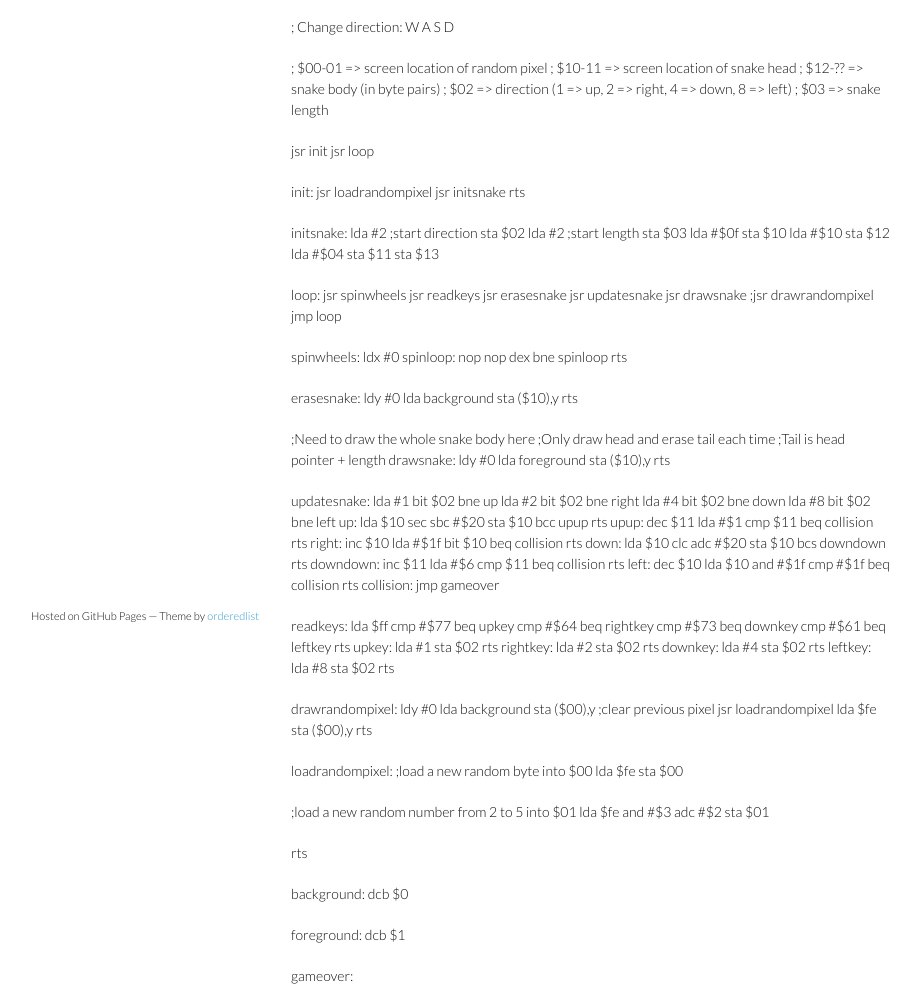
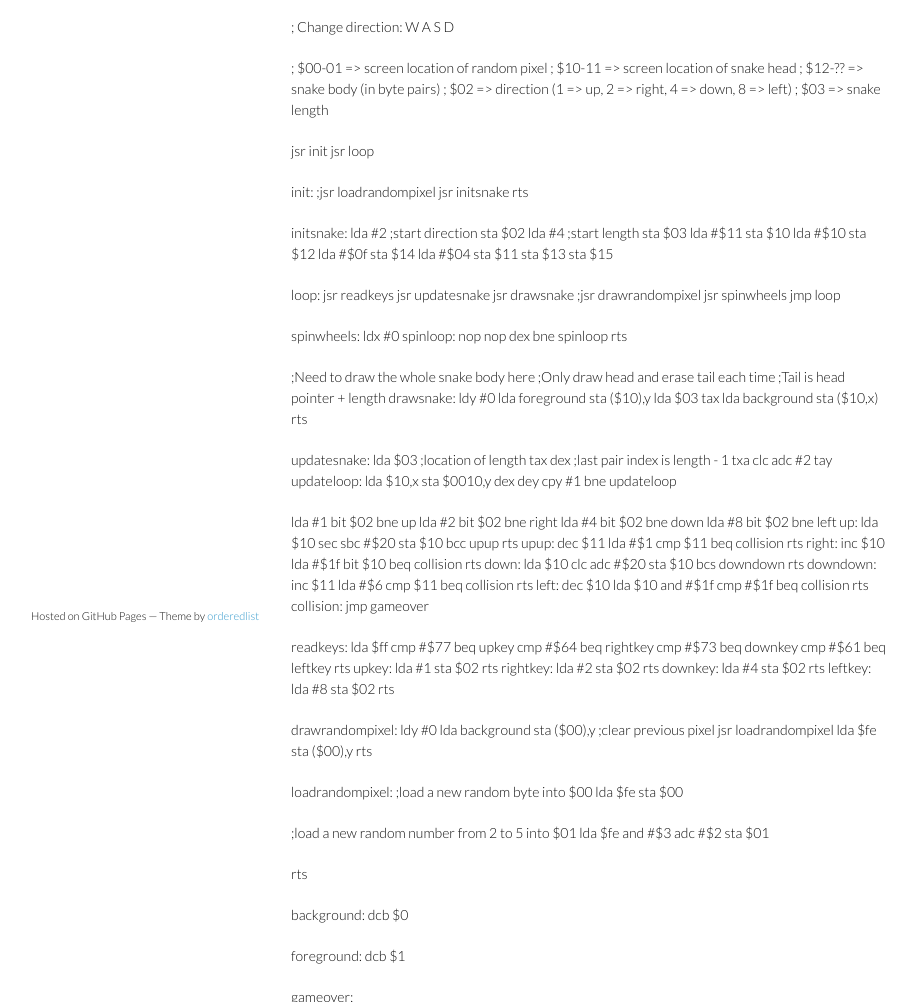
Before and after one commit to skilldrick/easy6502, a Jekyll site: the page built from snake.markdown, in a window 1280 px wide, cut to the strip 205-1207 px from the top of the page. Shown: the whole strip, without its empty margins (179-1099 px from the left). Built offline with Jekyll 4.4.1, drawn with Linux system fonts in a browser that asks for light colours; nearby versions of some CDN libraries; Markdown is read by kramdown in place of the engine named in the settings.

Commit message:
Make snake updating code work.

```diff
--- a/snake.markdown
+++ b/snake.markdown
@@ -17,30 +17,32 @@ layout: basic
   jsr loop
 
 init:
-  jsr loadrandompixel
+  ;jsr loadrandompixel
   jsr initsnake
   rts
 
 initsnake:
   lda #2  ;start direction
   sta $02
-  lda #2  ;start length
+  lda #4  ;start length
   sta $03
-  lda #$0f
+  lda #$11
   sta $10
   lda #$10
   sta $12
+  lda #$0f
+  sta $14
   lda #$04
   sta $11
   sta $13
+  sta $15
 
 loop:
-  jsr spinwheels
   jsr readkeys
-  jsr erasesnake
   jsr updatesnake
   jsr drawsnake
   ;jsr drawrandompixel
+  jsr spinwheels
   jmp loop
 
 spinwheels:
@@ -52,12 +54,6 @@ spinloop:
   bne spinloop
   rts
 
-erasesnake:
-  ldy #0
-  lda background
-  sta ($10),y
-  rts
-
 ;Need to draw the whole snake body here
 ;Only draw head and erase tail each time
 ;Tail is head pointer + length
@@ -65,9 +61,28 @@ drawsnake:
   ldy #0
   lda foreground
   sta ($10),y
+  lda $03
+  tax
+  lda background
+  sta ($10,x)
   rts
 
 updatesnake:
+  lda $03 ;location of length
+  tax
+  dex ;last pair index is length - 1
+  txa
+  clc
+  adc #2
+  tay
+updateloop:
+  lda $10,x
+  sta $0010,y
+  dex
+  dey
+  cpy #1
+  bne updateloop
+
   lda #1
   bit $02
   bne up
```
